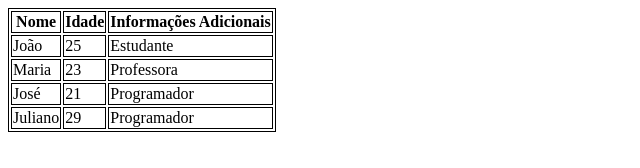
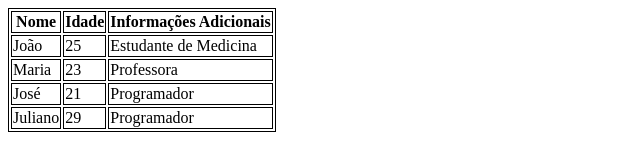
Before and after one commit to Leen-lm/aula-tabela, a plain HTML site: page index.html in a window 1280 px wide. Shown: the full height of the page, 0-640 px from the left. Drawn offline with Linux system fonts and the light colour scheme.

Commit message:
Mudando no João, de estudante para estudante de medicina

```diff
--- a/index.html
+++ b/index.html
@@ -23,7 +23,7 @@
             <tr>
                 <td>João</td>
                 <td>25</td>
-                <td>Estudante</td>
+                <td>Estudante de Medicina</td>
             </tr>
             <tr>
                 <td>Maria</td>
```
